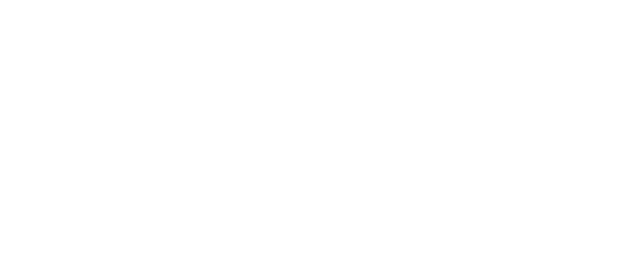
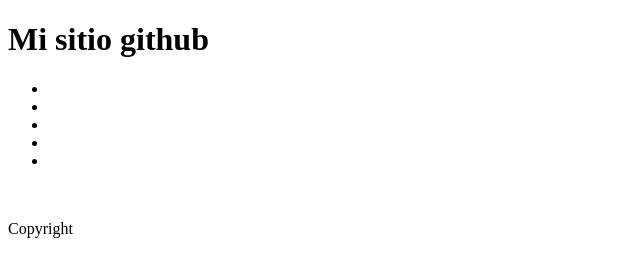
Before and after one commit to Ppablo112/preentregacoder1, a plain HTML site: page pages/galeria.html in a window 1280 px wide. Shown: the whole page, without its empty margins (0-640 px from the left). Drawn offline with Linux system fonts and the light colour scheme.

Commit message:
estructura html

```diff
--- a/pages/galeria.html
+++ b/pages/galeria.html
@@ -0,0 +1,28 @@
+<!DOCTYPE html>
+<html lang="es">
+<head>
+    <meta charset="UTF-8">
+    <meta name="viewport" content="width=device-width, initial-scale=1.0">
+    <title>Document</title>
+</head>
+<body>
+    <header>
+        <h1>Mi sitio github</h1>
+            <nav>
+                <ul>
+                    <li></li>
+                    <li></li>
+                    <li></li>
+                    <li></li>
+                    <li></li>
+                </ul>
+            </nav>
+    </header>
+    <main>
+        <img src="" alt="">
+    </main>
+    <footer>
+        <p>Copyright</p>
+    </footer>
+</body>
+</html>
```
Also changed, not shown: index.html (+18 -1 lines), pages/contacto.html (+28 -0 lines).
